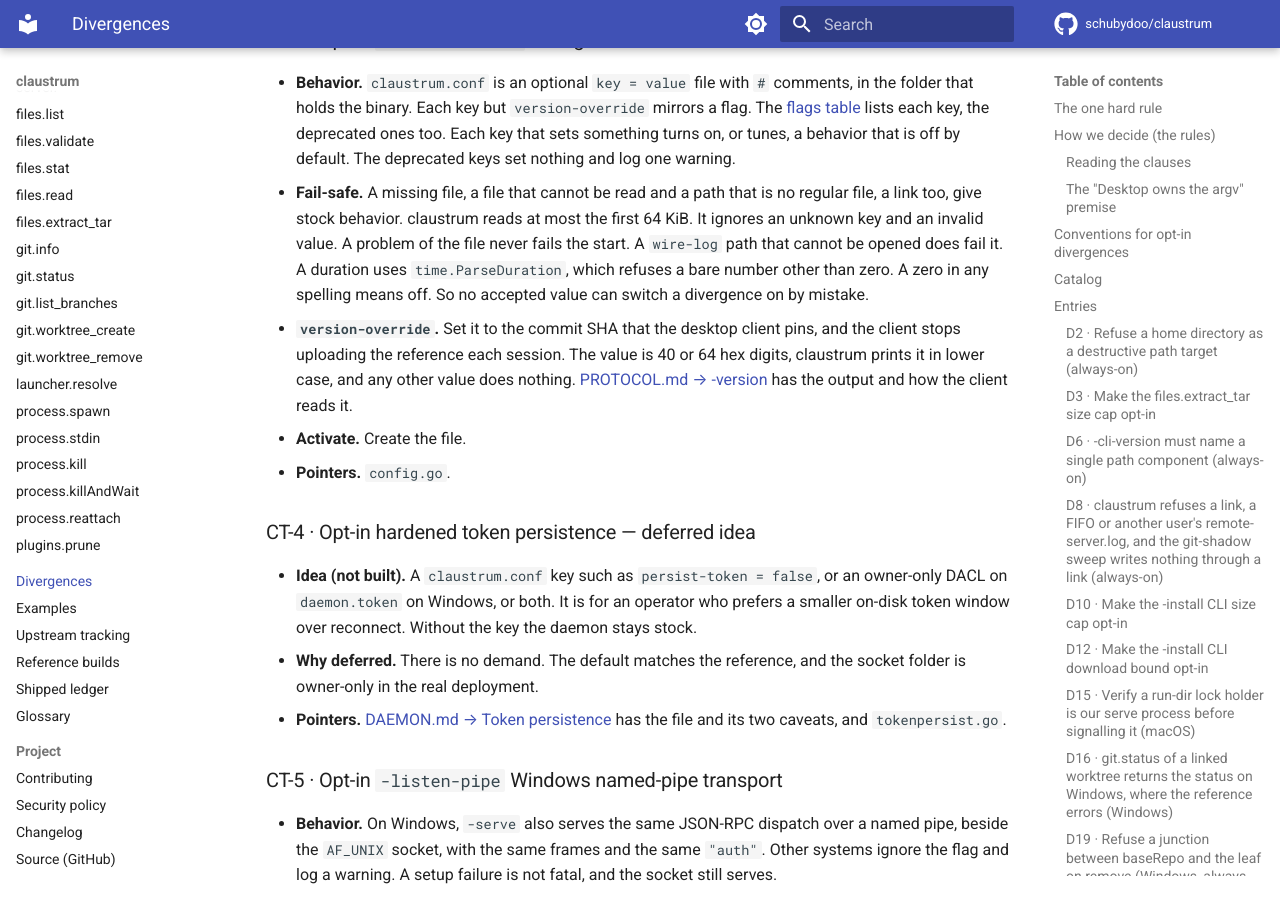
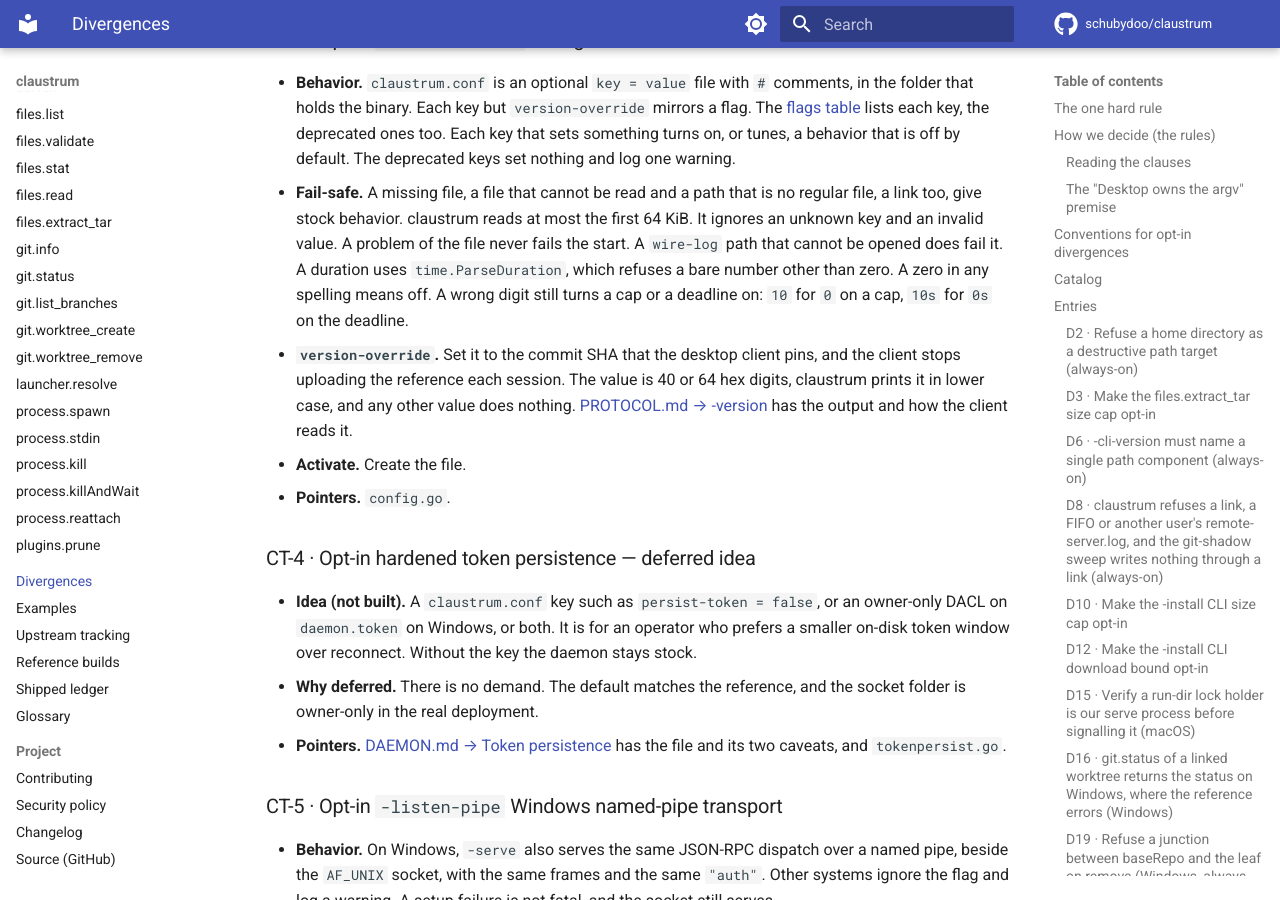
Before and after one commit to schubydoo/claustrum, an MkDocs documentation site: the page built from docs/DIVERGENCES.md, in a window 1280 px wide and 900 px high, scrolled down 15756 px. Built offline with MkDocs 1.6.1 and Material for MkDocs 9.7.7, drawn with Linux system fonts in a browser that asks for light colours; comment, search, counter and statistics services are not loaded.

Commit message:
docs: cut the false claim that a typo cannot turn a cap on
Co-Authored-By: Claude Opus 5.5 <noreply@anthropic.com>

```diff
--- a/docs/DIVERGENCES.md
+++ b/docs/DIVERGENCES.md
@@ -658,8 +658,9 @@ no flag and no key.
   first 64 KiB. It ignores an unknown key and an invalid value. A problem of the
   file never fails the start. A `wire-log` path that cannot be opened does fail
   it. A duration uses `time.ParseDuration`, which
-  refuses a bare number other than zero. A zero in any spelling means off. So no
-  accepted value can switch a divergence on by mistake.
+  refuses a bare number other than zero. A zero in any spelling means off. A wrong
+  digit still turns a cap or a deadline on: `10` for `0` on a cap,
+  `10s` for `0s` on the deadline.
 - **`version-override`.** Set it to the commit SHA that the desktop client pins,
   and the client stops uploading the reference each session. The value is 40 or
   64 hex digits, claustrum prints it in lower case, and any other value does
```
Also changed, not shown: docs/UPSTREAM-TRACKING.md (+1 -1 lines), 2 other files.
